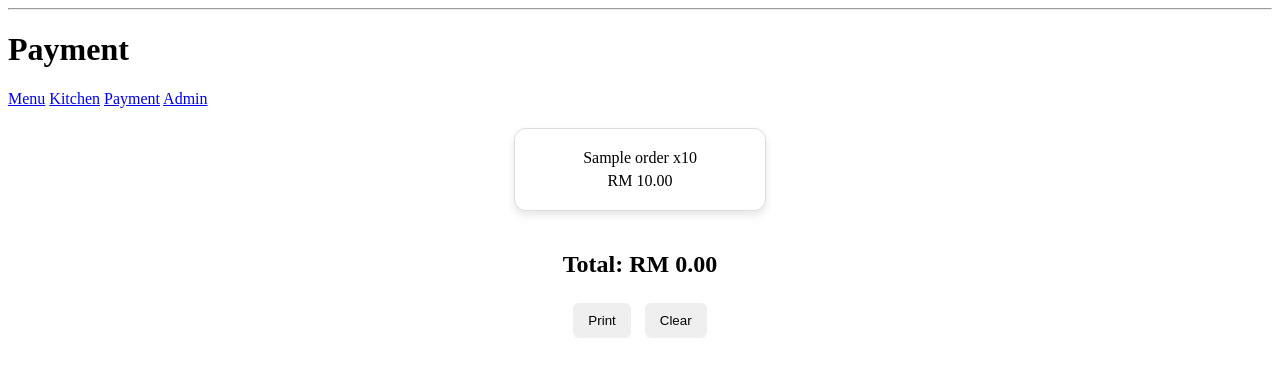
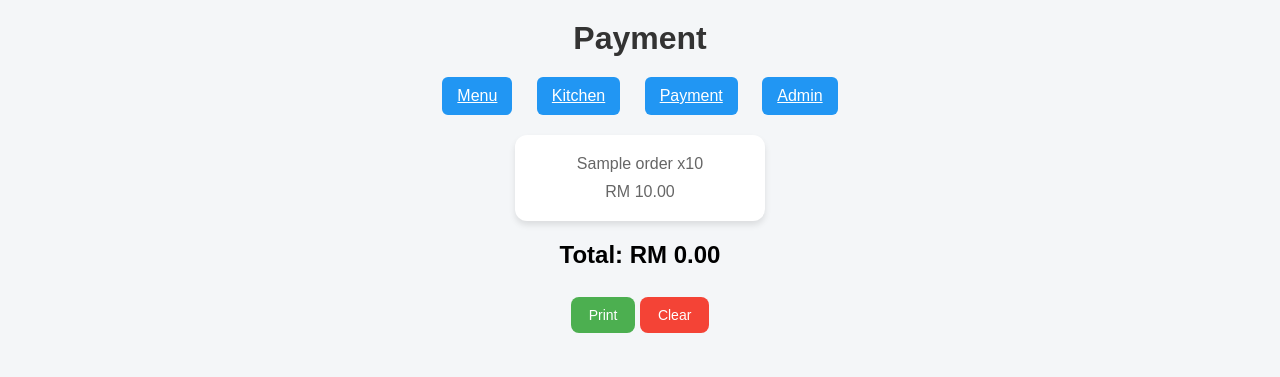
Before and after one commit to myusler/sistem-restoran, a Flask app: template templates/payment.html in a window 1280 px wide. Shown: the top 377 px of the page. Run offline with Flask 3, Linux system fonts and the light colour scheme; the template is opened without the code that fills it: most values are stand-ins (such as "Sample title", 1, 10 or a date in 2020).

Commit message:
Back to Origin

```diff
--- a/templates/payment.html
+++ b/templates/payment.html
@@ -1,71 +1,4 @@
-<style>
-.menu-container {
-  display: flex;
-  flex-wrap: wrap;
-  justify-content: center;
-  gap: 20px; /* jarak antara card */
-  padding: 20px;
-}
-
-/* Card resit item */
-.card {
-  background: #fff;
-  border: 1px solid #ddd;
-  border-radius: 12px;
-  padding: 15px;
-  width: 220px;
-  text-align: center;
-  font-size: 16px;
-
-  box-shadow: 0 4px 8px rgba(0,0,0,0.1);
-  transition: 0.2s;
-}
-
-/* Hover effect */
-.card:hover {
-  transform: scale(1.05);
-  box-shadow: 0 6px 12px rgba(0,0,0,0.2);
-}
-
-/* Text item */
-.card p {
-  margin: 5px 0;
-}
-
-/* Total besar */
-.total {
-  text-align: center;
-  font-size: 22px;
-  font-weight: bold;
-  margin-top: 20px;
-}
-
-/* Button */
-button {
-  padding: 10px 15px;
-  margin: 5px;
-  border: none;
-  border-radius: 6px;
-  cursor: pointer;
-}
-
-button:hover {
-  opacity: 0.8;
-}
-
-.print-btn {
-  background: #4CAF50;
-  color: white;
-}
-
-.clear-btn {
-  background: #f44336;
-  color: white;
-}
-</style>
-
-
-<hr>
+<link rel="stylesheet" href="{{ url_for('static', filename='style.css') }}">
 
 <h1>Payment</h1>
 <nav>
```
